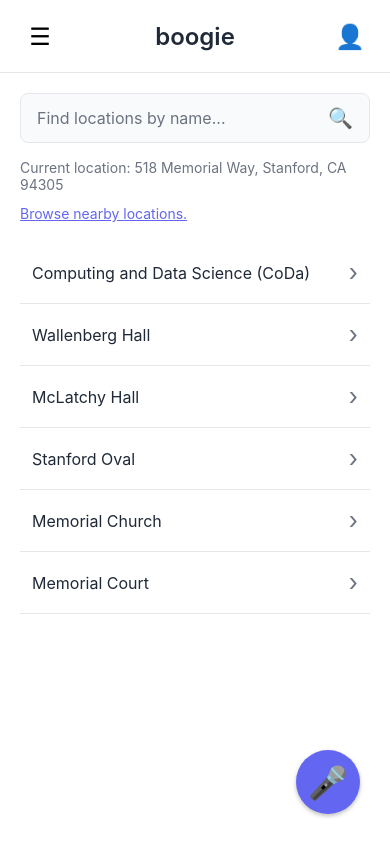
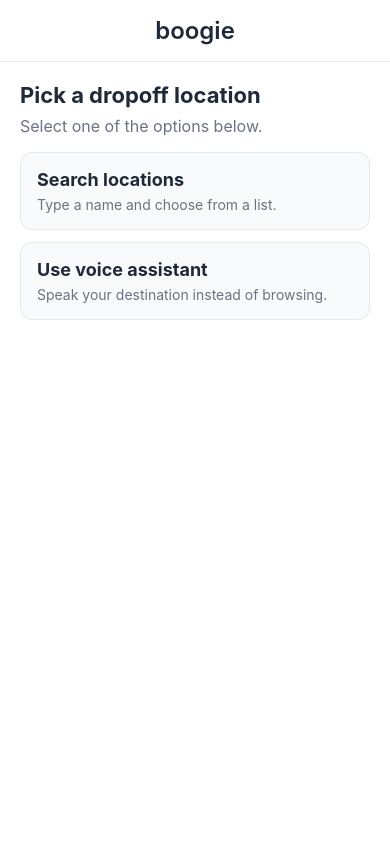
Before and after one commit to osose-e/boogie, a React Native app: screen /Home in a window 390 px wide. Built offline with nearby package versions, Linux system fonts and the light colour scheme.

Commit message:
Making the entry screen accessible

```diff
--- a/src/screens/HomeScreen.js
+++ b/src/screens/HomeScreen.js
@@ -1,4 +1,4 @@
-import React, { useState } from 'react';
+import React, { useEffect, useMemo, useRef, useState } from 'react';
 import {
   View,
   Text,
@@ -7,18 +7,24 @@ import {
   StyleSheet,
   ScrollView,
   SafeAreaView,
+  AccessibilityInfo,
+  findNodeHandle,
 } from 'react-native';
 import { colors } from '../styles/colors';
 import { STANFORD_LOCATIONS, DEFAULT_PICKUP_LOCATION } from '../constants/stanfordLocations';
 
 const HomeScreen = ({ navigation }) => {
   const [searchQuery, setSearchQuery] = useState('');
+  const [mode, setMode] = useState('choose'); // 'choose' | 'search'
+  const searchInputRef = useRef(null);
 
-  const filteredLocations = searchQuery
-    ? STANFORD_LOCATIONS.filter((location) =>
-        location.name.toLowerCase().includes(searchQuery.toLowerCase())
-      )
-    : STANFORD_LOCATIONS;
+  const filteredLocations = useMemo(() => {
+    if (!searchQuery) return STANFORD_LOCATIONS;
+    const q = searchQuery.toLowerCase();
+    return STANFORD_LOCATIONS.filter((location) =>
+      location.name.toLowerCase().includes(q)
+    );
+  }, [searchQuery]);
 
   const handleLocationSelect = (location) => {
     navigation.navigate('RideRegistration', {
@@ -28,31 +34,95 @@ const HomeScreen = ({ navigation }) => {
     });
   };
 
+  const goToVoice = () => navigation.navigate('VoiceInput');
+
+  const resetToChooseMode = () => {
+    setMode('choose');
+    setSearchQuery('');
+  };
+
+  useEffect(() => {
+    if (mode !== 'search') return;
+
+    const raf = requestAnimationFrame(() => {
+      const node = findNodeHandle(searchInputRef.current);
+      if (node) {
+        AccessibilityInfo.setAccessibilityFocus(node);
+      }
+    });
+
+    return () => cancelAnimationFrame(raf);
+  }, [mode]);
+
+
   return (
     <SafeAreaView style={styles.container}>
+      {/* HEADER */}
       <View style={styles.header}>
-        <TouchableOpacity
-          style={styles.headerButton}
-          accessibilityRole="button"
-          accessibilityLabel="Open menu"
-        >
-          <Text style={styles.headerIcon}>☰</Text>
-        </TouchableOpacity>
         <Text style={styles.logo} accessibilityRole="text">
           boogie
         </Text>
+      </View>
+
+      <ScrollView style={styles.content} contentContainerStyle={styles.contentContainer}>
+        {mode === 'choose' ? (
+          <>
+            <Text style={styles.title} accessibilityRole="header">
+              Pick a dropoff location
+            </Text>
+            <Text style={styles.subtitle} accessibilityRole="text">
+              Select one of the options below.
+            </Text>
+
+            <View style={styles.optionGroup}>
               <TouchableOpacity
-          style={styles.headerButton}
+                style={styles.optionCard}
+                onPress={() => setMode('search')}
                 accessibilityRole="button"
-          accessibilityLabel="Open profile"
+                accessibilityLabel="Search locations"
+                accessibilityHint="Shows a search field and a list of locations"
               >
-          <Text style={styles.headerIcon}>👤</Text>
+                <Text style={styles.optionTitle}>Search locations</Text>
+                <Text style={styles.optionDescription}>
+                  Type a name and choose from a list.
+                </Text>
+              </TouchableOpacity>
+
+              <TouchableOpacity
+                style={styles.optionCard}
+                onPress={goToVoice}
+                accessibilityRole="button"
+                accessibilityLabel="Use voice assistant"
+                accessibilityHint="Opens a voice assistant to choose your destination"
+              >
+                <Text style={styles.optionTitle}>Use voice assistant</Text>
+                <Text style={styles.optionDescription}>
+                  Speak your destination instead of browsing.
+                </Text>
+              </TouchableOpacity>
+            </View>
+          </>
+        ) : (
+          <>
+            <View style={styles.searchHeaderRow}>
+              <Text style={styles.sectionTitle} accessibilityRole="header">
+                Search locations
+              </Text>
+
+              <TouchableOpacity
+                onPress={resetToChooseMode}
+                accessibilityRole="button"
+                accessibilityLabel="Back to options"
+                accessibilityHint="Returns to the two booking options"
+              >
+                <Text style={styles.backLink}>Back to options</Text>
               </TouchableOpacity>
             </View>
 
-      <ScrollView style={styles.content} contentContainerStyle={styles.contentContainer}>
+            {/* SEARCH */}
             <View style={styles.searchContainer}>
               <TextInput
+                ref={searchInputRef}
                 style={styles.searchInput}
                 placeholder="Find locations by name..."
                 placeholderTextColor={colors.textSecondary}
@@ -60,23 +130,20 @@ const HomeScreen = ({ navigation }) => {
                 onChangeText={setSearchQuery}
                 accessibilityLabel="Search for locations by name"
                 accessibilityRole="searchbox"
+                returnKeyType="search"
               />
-          <Text style={styles.searchIcon}>🔍</Text>
-        </View>
-
-        <View style={styles.currentLocationContainer}>
-          <Text style={styles.currentLocationLabel} accessibilityRole="text">
-            Current location: {DEFAULT_PICKUP_LOCATION.address}
+              <Text
+                style={styles.searchIcon}
+                accessibilityElementsHidden
+                importantForAccessibility="no"
+              >
+                🔍
               </Text>
             </View>
 
-        <TouchableOpacity
-          style={styles.browseLink}
-          accessibilityRole="button"
-          accessibilityLabel="Browse nearby locations"
-        >
-          <Text style={styles.browseLinkText}>Browse nearby locations.</Text>
-        </TouchableOpacity>
+            <Text style={styles.helperText} accessibilityRole="text">
+              Matching locations ({filteredLocations.length})
+            </Text>
 
             <View style={styles.locationsList}>
               {filteredLocations.map((location) => (
@@ -85,24 +152,23 @@ const HomeScreen = ({ navigation }) => {
                   style={styles.locationItem}
                   onPress={() => handleLocationSelect(location)}
                   accessibilityRole="button"
-              accessibilityLabel={`Select ${location.name} as dropoff location`}
+                  accessibilityLabel={location.name}
+                  accessibilityHint="Double tap to set as dropoff location"
                 >
                   <Text style={styles.locationName}>{location.name}</Text>
-              <Text style={styles.locationArrow}>›</Text>
+                  <Text
+                    style={styles.locationArrow}
+                    accessibilityElementsHidden
+                    importantForAccessibility="no"
+                  >
+                    ›
+                  </Text>
                 </TouchableOpacity>
               ))}
             </View>
+          </>
+        )}
       </ScrollView>
-
-      <TouchableOpacity
-        style={styles.voiceButton}
-        onPress={() => navigation.navigate('VoiceInput')}
-        accessibilityRole="button"
-        accessibilityLabel="Open voice input to select destination"
-        accessibilityHint="Double tap to start voice input for selecting your destination"
-      >
-        <Text style={styles.voiceButtonIcon}>🎤</Text>
-      </TouchableOpacity>
     </SafeAreaView>
   );
 };
@@ -112,35 +178,74 @@ const styles = StyleSheet.create({
     flex: 1,
     backgroundColor: colors.background,
   },
+
   header: {
-    flexDirection: 'row',
-    justifyContent: 'space-between',
     alignItems: 'center',
     paddingHorizontal: 20,
     paddingVertical: 16,
     borderBottomWidth: 1,
     borderBottomColor: colors.border,
   },
-  headerButton: {
-    width: 40,
-    height: 40,
-    justifyContent: 'center',
-    alignItems: 'center',
-  },
-  headerIcon: {
-    fontSize: 24,
-  },
   logo: {
     fontSize: 24,
     fontWeight: '600',
     color: colors.text,
   },
-  content: {
-    flex: 1,
+
+  content: { flex: 1 },
+  contentContainer: { padding: 20 },
+
+  title: {
+    fontSize: 22,
+    fontWeight: '700',
+    color: colors.text,
+    marginBottom: 8,
   },
-  contentContainer: {
-    padding: 20,
+  subtitle: {
+    fontSize: 16,
+    color: colors.textSecondary,
+    marginBottom: 16,
   },
+
+  optionGroup: {
+    gap: 12,
+  },
+  optionCard: {
+    borderRadius: 12,
+    padding: 16,
+    borderWidth: 1,
+    borderColor: colors.border,
+    backgroundColor: colors.backgroundLight,
+  },
+  optionTitle: {
+    fontSize: 18,
+    fontWeight: '700',
+    color: colors.text,
+    marginBottom: 6,
+  },
+  optionDescription: {
+    fontSize: 14,
+    color: colors.textSecondary,
+  },
+
+  searchHeaderRow: {
+    flexDirection: 'row',
+    alignItems: 'baseline',
+    justifyContent: 'space-between',
+    marginBottom: 6,
+  },
+  sectionTitle: {
+    fontSize: 18,
+    fontWeight: '700',
+    color: colors.text,
+  },
+  backLink: {
+    fontSize: 14,
+    color: colors.primary,
+    textDecorationLine: 'underline',
+    fontWeight: '600',
+  },
+
   searchContainer: {
     flexDirection: 'row',
     alignItems: 'center',
@@ -148,7 +253,7 @@ const styles = StyleSheet.create({
     borderRadius: 8,
     paddingHorizontal: 16,
     paddingVertical: 12,
-    marginBottom: 16,
+    marginBottom: 10,
     borderWidth: 1,
     borderColor: colors.border,
   },
@@ -161,24 +266,24 @@ const styles = StyleSheet.create({
     fontSize: 20,
     marginLeft: 8,
   },
-  currentLocationContainer: {
+
+  helperText: {
+    fontSize: 14,
+    color: colors.textSecondary,
     marginBottom: 12,
   },
-  currentLocationLabel: {
-    fontSize: 14,
-    color: colors.textSecondary,
-  },
-  browseLink: {
-    marginBottom: 20,
-  },
+
+  currentLocationContainer: { marginBottom: 12 },
+  currentLocationLabel: { fontSize: 14, color: colors.textSecondary },
+
+  browseLink: { marginBottom: 20 },
   browseLinkText: {
     fontSize: 14,
     color: colors.primary,
     textDecorationLine: 'underline',
   },
-  locationsList: {
-    marginBottom: 100,
-  },
+
+  locationsList: { marginBottom: 24 },
   locationItem: {
     flexDirection: 'row',
     justifyContent: 'space-between',
@@ -198,25 +303,6 @@ const styles = StyleSheet.create({
     color: colors.textSecondary,
     marginLeft: 12,
   },
-  voiceButton: {
-    position: 'absolute',
-    bottom: 30,
-    right: 30,
-    width: 64,
-    height: 64,
-    borderRadius: 32,
-    backgroundColor: colors.primary,
-    justifyContent: 'center',
-    alignItems: 'center',
-    elevation: 4,
-    shadowColor: '#000',
-    shadowOffset: { width: 0, height: 2 },
-    shadowOpacity: 0.25,
-    shadowRadius: 4,
-  },
-  voiceButtonIcon: {
-    fontSize: 32,
-  },
 });
 
 export default HomeScreen;
```
Lines whose indentation alone changed are shown as unchanged.
